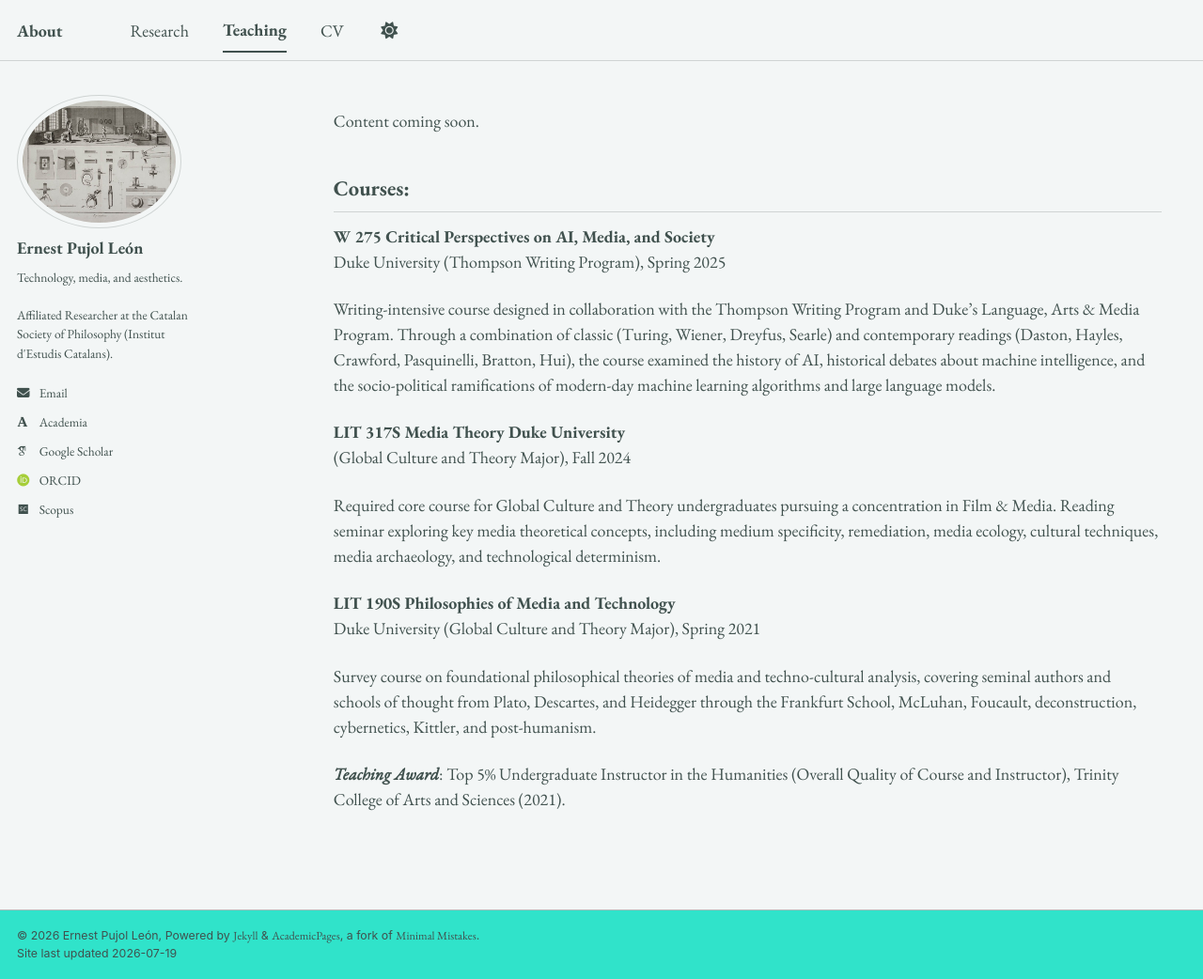
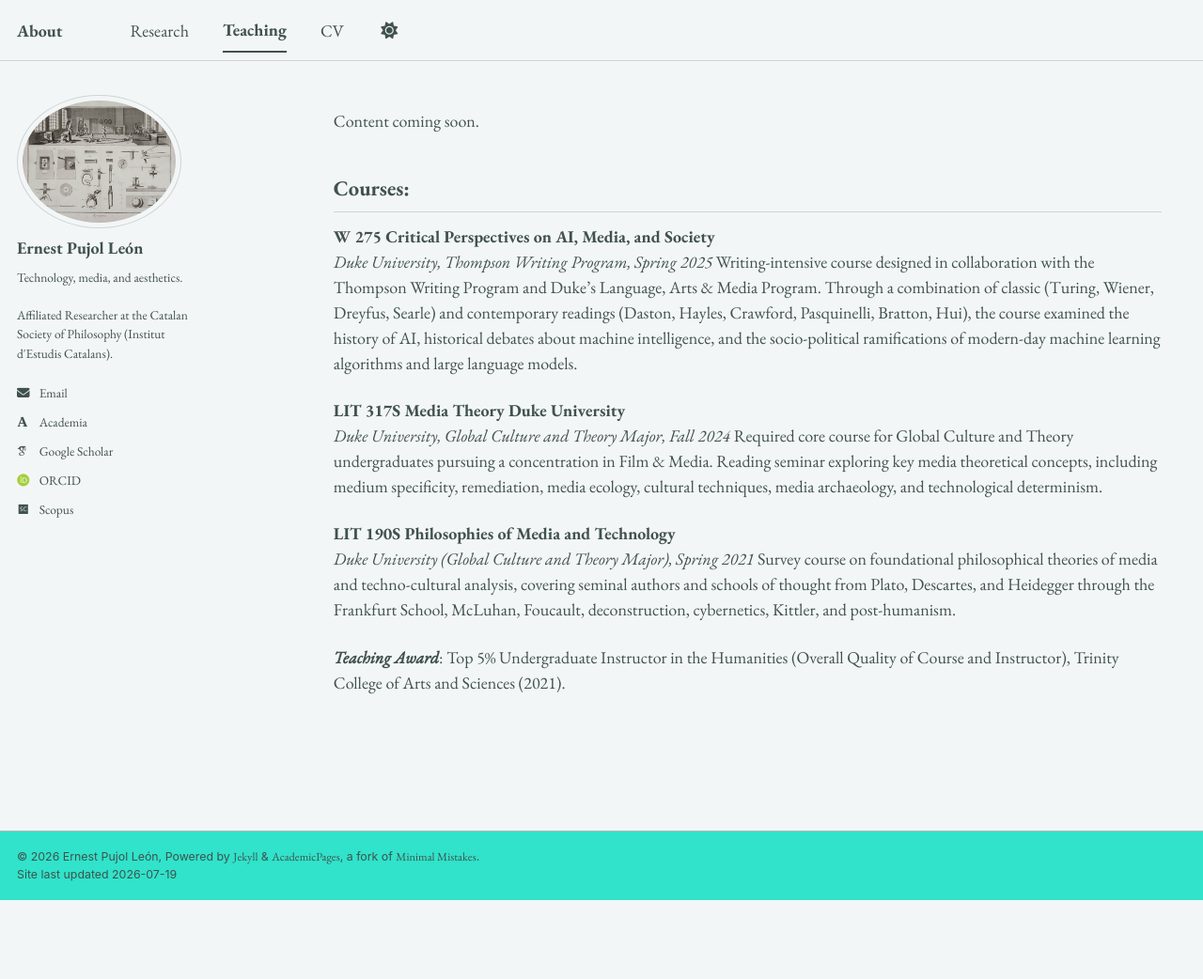
Before and after one commit to epujol90/epujol90.github.io, a Jekyll site: the page built from _pages/teaching.md, in a window 1280 px wide and 1042 px high. Shown: the whole window at 94% size. Built offline with Jekyll 4.4.1, drawn with Linux system fonts in a browser that asks for light colours; some web fonts are replaced; a script bundle is joined from its source files by our own code; library files that are not in the unit come from our copies.

Commit message:
Update teaching.md

```diff
--- a/_pages/teaching.md
+++ b/_pages/teaching.md
@@ -8,23 +8,20 @@ Content coming soon.
 
 ## Courses:
 
-**W 275 Critical Perspectives on AI, Media, and Society**
-<br>Duke University (Thompson Writing Program), Spring 2025
-
+**W 275 Critical Perspectives on AI, Media, and Society**<br>
+_Duke University, Thompson Writing Program, Spring 2025_
 Writing-intensive course designed in collaboration with the Thompson Writing Program and Duke’s Language, Arts & Media Program. Through a combination of classic (Turing, Wiener, Dreyfus, Searle) and contemporary readings (Daston, Hayles, Crawford, Pasquinelli, Bratton, Hui), the course examined the history of AI, historical debates about machine intelligence, and the socio-political ramifications of modern-day machine learning algorithms and large language models.
+<br>
 
 
-
-**LIT 317S Media Theory Duke University**
-<br>(Global Culture and Theory Major), Fall 2024
-
+**LIT 317S Media Theory Duke University**<br>
+_Duke University, Global Culture and Theory Major, Fall 2024_
 Required core course for Global Culture and Theory undergraduates pursuing a concentration in Film & Media. Reading seminar exploring key media theoretical concepts, including medium specificity, remediation, media ecology, cultural techniques, media archaeology, and technological determinism.
+<br>
 
 
-
-**LIT 190S Philosophies of Media and Technology**
-<br>Duke University (Global Culture and Theory Major), Spring 2021
-
+**LIT 190S Philosophies of Media and Technology**<br>
+_Duke University (Global Culture and Theory Major), Spring 2021_
 Survey course on foundational philosophical theories of media and techno-cultural analysis, covering seminal authors and schools of thought from Plato, Descartes, and Heidegger through the Frankfurt School, McLuhan, Foucault, deconstruction, cybernetics, Kittler, and post-humanism.
 
 **_Teaching Award_**: Top 5% Undergraduate Instructor in the Humanities (Overall Quality of Course and Instructor), Trinity College of Arts and Sciences (2021).
```
